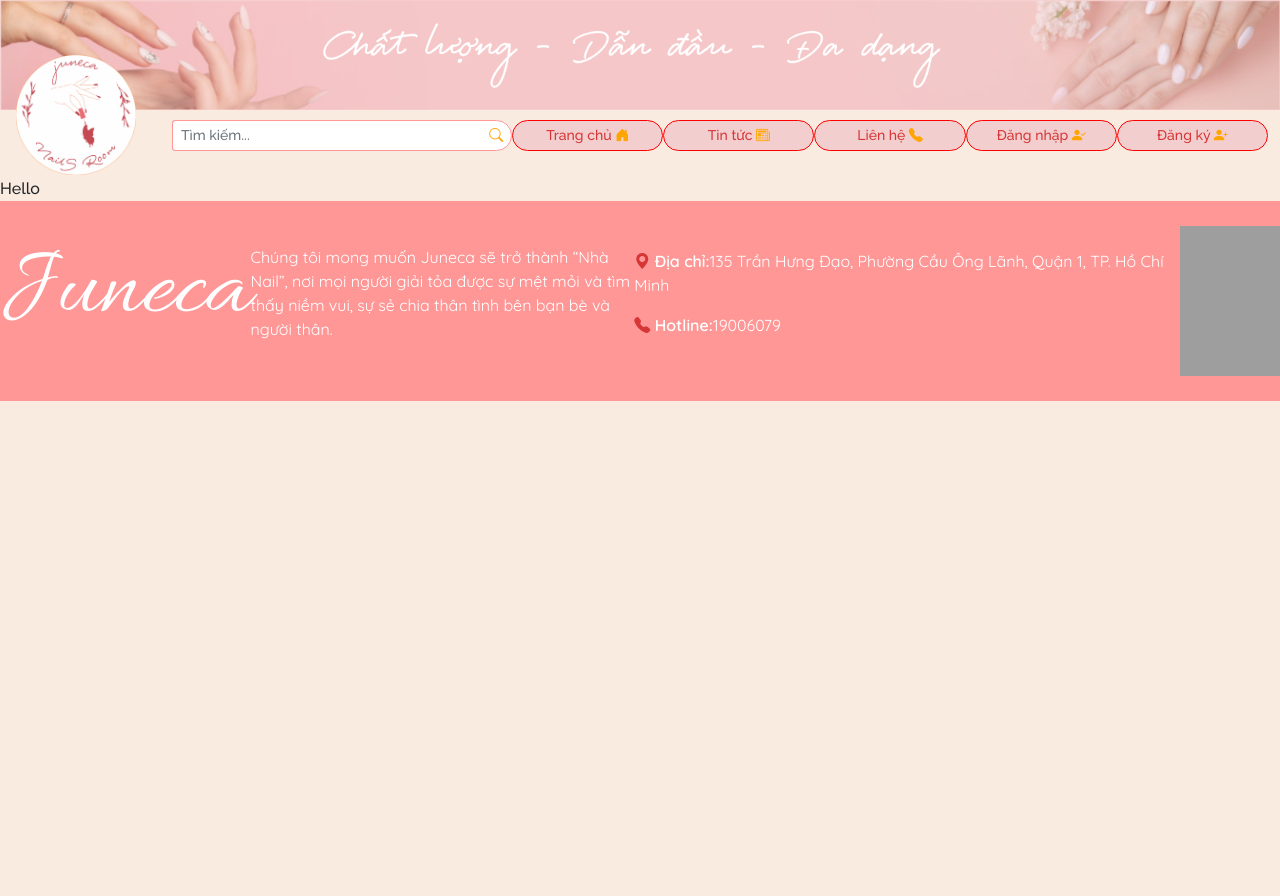
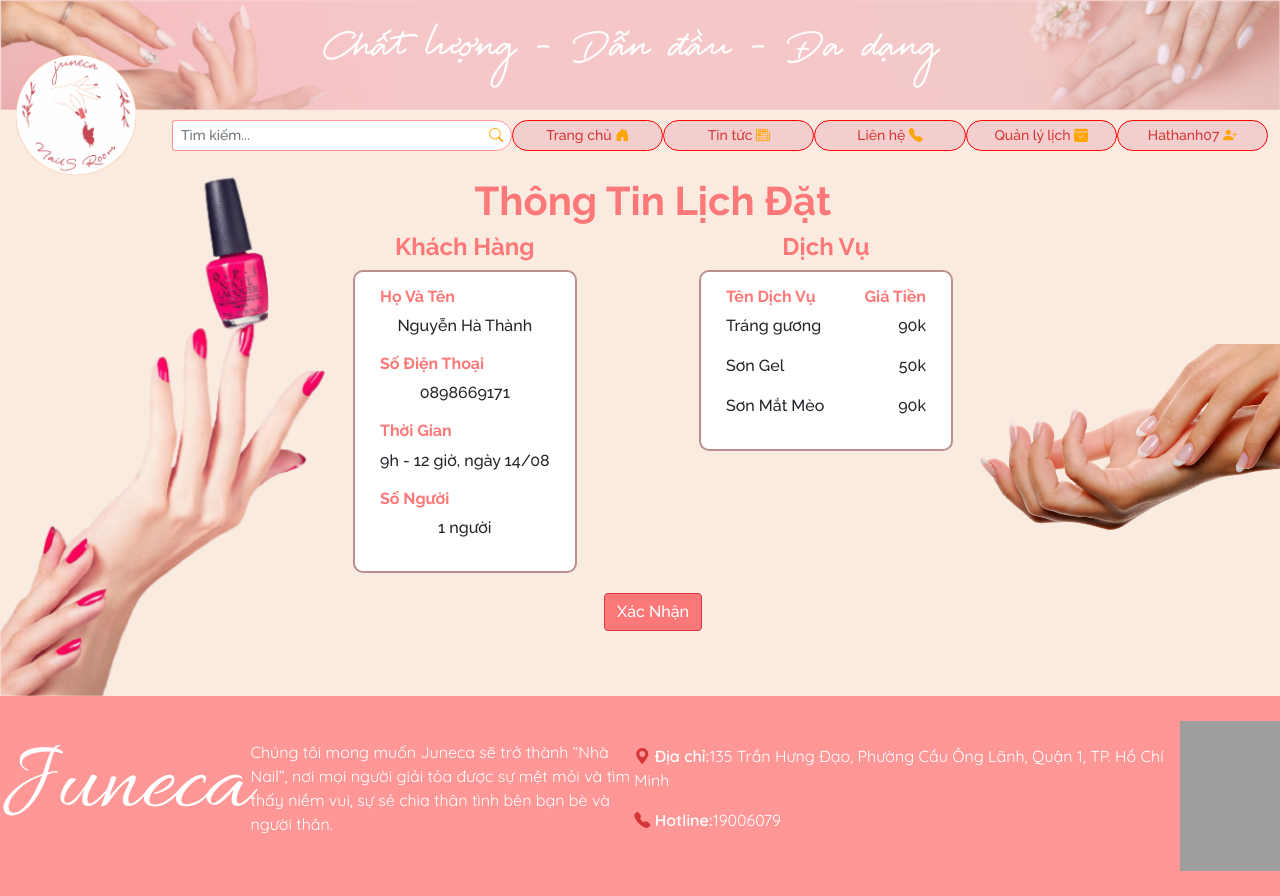
Before and after one commit to 18127134/Team3-FE, a React (Create React App) app: page /booking/information in a window 1280 px wide. Before the commit the page ends 800 px from the top, so only its background shows below. Built offline with nearby package versions, Linux system fonts and the light colour scheme; grey boxes are pictures that could not be loaded.

Commit message:
Update ALL

```diff
--- a/src/App.css
+++ b/src/App.css
@@ -48,7 +48,7 @@
 .text-header{
   position: relative;
   text-align: center;
-  color: white;
+  color: rgb(255, 102, 102);
 }
 
 
@@ -211,21 +211,23 @@
 
 #container-border {
   border: solid rosybrown;
-  background-color: #fff6dc;
+  background-color: #ffffff;
   border-radius: 10px;
-  border-width: 3px;
+  border-width: 2px;
   width: fit-content;
+  padding: 15px 5px;
+  margin-bottom: 20px;
 }
 
 #calendar-setting > *{
   margin-top: 13.5px;
 }
 
-.choose-service{
-  padding:20px;
-  margin-bottom: 20px;
-}
-
 .btn-danger{
   background-color: #FD7878;
 }
+
+.form-check label{
+  margin-top: 0%;
+margin-inline-start: 10px;
+}
--- a/src/App.js
+++ b/src/App.js
@@ -9,7 +9,8 @@ import React from 'react';
 import Calendarbook from './Component/booking/calendar';
 import Chooseservice from './Component/booking/chooseservice';
 import Bookinginformation from './Component/booking/information';
-
+import Payment from './Component/booking/payment';
+import Mngbooking from './Component/Mngbooking';
 
 import {
   BrowserRouter as Router,
@@ -17,12 +18,16 @@ import {
   Route
 } from "react-router-dom";
 
+
+
 function App() {
+
+  let itemcheck = [];
 
   return (
     <Router>
       <Header />
-      <Navbar />
+      <Navbar status={0} />
       <Switch>
         <Route path="/" exact>
           <Homepage />
@@ -37,11 +42,19 @@ function App() {
           <Calendarbook />
         </Route>
         <Route path="/booking/chooseservice">
-          <Chooseservice />
+          <Chooseservice itemcheck={itemcheck} />
         </Route>
         <Route path="/booking/information">
           <Bookinginformation />
         </Route>
+        <Route path="/booking/payment">
+          <Payment />
+        </Route>
+
+        <Route path="/managementbooking">
+          <Mngbooking />
+        </Route>
+
       </Switch>
       <Footer />
     </Router>
--- a/src/Component/booking/chooseservice.js
+++ b/src/Component/booking/chooseservice.js
@@ -98,24 +98,32 @@ const nail_design = [
 ]
 
 // Main
-function Chooseservice() {
+function Chooseservice(props) {
     // Function
     function handleChoose(data) {
-        if (data[0]) itemcheck.push(data[1]);
+        const service = [...nail_service, ...nail_design];
+
+        if (data[0]) itemcheck.push(service.find(x => x.id === data[1]));
         else itemcheck.splice(itemcheck.indexOf(data[1]), 1);
+
     }
 
-    const itemcheck = [];
+    const handleClick = e => {
+
+    }
+
+    // Variables
+    const itemcheck = props.itemcheck;
 
     return (
         <div className="d-flex justify-content-between">
             <div className="row align-items-end">
-                <img src={nail1} class=" " alt="nail" />
+                <img src={nail1} alt="nail" />
             </div>
 
             <div>
                 <h1 className="text-center">Chọn Dịch Vụ</h1>
-                <div id="container-border" className="d-flex justify-content-between choose-service">
+                <div id="container-border" className="d-flex justify-content-between">
                     <div style={{ width: "250px" }}>
                         <h2 className="text-center">
                             Nail Service
@@ -143,7 +151,7 @@ function Chooseservice() {
                         </h2>
 
                         <div className="d-flex justify-content-between" >
-                            <h6 className="" style={{ marginTop: "0%" }}>TÊN DỊCH VỤ</h6>
+                            <h6 style={{ marginTop: "0%" }}>TÊN DỊCH VỤ</h6>
                             <h6>GIÁ TIỀN</h6>
                         </div>
 
@@ -162,8 +170,8 @@ function Chooseservice() {
                 </div>
 
                 <div className="text-center" style={{ marginBottom: "20px" }}>
-                    <Link to="booking/information">
-                        <button type="submit" className="btn btn-danger" > Đặt Lịch</button>
+                    <Link to="information">
+                        <button type="submit" className="btn btn-danger" onClick={handleClick} > Đặt Lịch</button>
                     </Link>
 
                 </div>
--- a/src/Component/booking/information.js
+++ b/src/Component/booking/information.js
@@ -1,11 +1,97 @@
 import React from "react"
+import Serviceinfor from "../inforservice";
+import nail1 from "../../Picture/nail_1.png"
+import nail6 from "../../Picture/nail_6png.png"
+import { Fragment } from "react";
+import { Link } from "react-router-dom"
 
-function Booking_information(props) {
+function Bookinginformation(props) {
     return (
-        <div>
-            Hello
-        </div>
+        <Fragment>
+            <div className="d-flex justify-content-between">
+                <div className="row align-items-end" style={{ width: "350px" }}>
+                    <img src={nail1} alt="nail" style={{ width: "350px" }} />
+                </div>
+                <div style={{ width: "600px" }}>
+                    <h1 className="text-center">
+                        Thông Tin Lịch Đặt
+                    </h1>
+                    <div className="d-flex justify-content-between" >
+                        <div >
+                            <h4 className="text-center">Khách Hàng</h4>
+
+                            <div id="container-border">
+                                <div>
+                                    <div>
+                                        <h6>Họ Và Tên</h6>
+
+                                        <p className="text-center">Nguyễn Hà Thành</p>
+                                    </div>
+
+                                    <div>
+                                        <h6>Số Điện Thoại</h6>
+
+                                        <p className="text-center">0898669171</p>
+                                    </div>
+
+                                    <div>
+                                        <h6>Thời Gian</h6>
+
+                                        <p className="text-center">9h - 12 giờ, ngày 14/08</p>
+                                    </div>
+
+                                    <div>
+                                        <h6>Số Người</h6>
+
+                                        <p className="text-center">1 người</p>
+                                    </div>
+                                </div>
+                            </div>
+                        </div>
+
+                        <div>
+                            <h4 className="text-center">Dịch Vụ</h4>
+
+                            <div id="container-border" >
+                                <div>
+                                    <div className="d-flex justify-content-between" style={{ width: "200px" }} >
+                                        <h6 style={{ marginTop: "0%" }}>Tên Dịch Vụ</h6>
+                                        <h6>Giá Tiền</h6>
+                                    </div>
+
+                                    <Serviceinfor
+                                        name={"Tráng gương"}
+                                        price={90000}
+                                    />
+
+                                    <Serviceinfor
+                                        name={"Sơn Gel"}
+                                        price={50000}
+                                    />
+
+                                    <Serviceinfor
+                                        name={"Sơn Mắt Mèo"}
+                                        price={90000}
+                                    />
+
+                                </div>
+                            </div>
+                        </div>
+
+                    </div>
+
+                    <div className="text-center" style={{ marginBottom: "20px" }}>
+                        <Link to="payment">
+                            <button type="submit" className="btn btn-danger" >Xác Nhận</button>
+                        </Link>
+                    </div>
+                </div>
+                <div className="align-self-center">
+                    <img src={nail6} alt="nail" style={{ width: "300px" }} />
+                </div>
+            </div>
+        </Fragment>
     )
 };
 
-export default Booking_information;
+export default Bookinginformation;
--- /dev/null
+++ b/src/Component/booking/payment.js
@@ -0,0 +1,84 @@
+import React, { Fragment, useState } from "react"
+import nail300 from "../../Picture/nail300.png"
+import nail1 from "../../Picture/nail_1.png"
+import { Link } from "react-router-dom"
+
+function Payment() {
+    const momo = "https://sundaysea.com/wp-content/uploads/2019/07/logo-momo.png"
+
+    const [payment, setpayment] = useState(1);
+    // Function
+
+    const handleSubmit = e => {
+        e.preventDefault();
+        console.log(payment);
+    }
+
+    const hanldeChange = e => {
+        setpayment(Number(e.target.value));
+    }
+    return (
+        <Fragment>
+            <div className="d-flex justify-content-between">
+                <div className="row align-items-end" style={{ width: "350px" }}>
+                    <img src={nail1} alt="nail" style={{ width: "350px" }} />
+                </div>
+
+                <form onSubmit={handleSubmit}>
+                    <h1 className="text-center">
+                        Thanh Toán
+                    </h1>
+
+                    <div id="container-border">
+                        <h4>
+                            Thông tin chung
+                        </h4>
+
+                        <label>Họ tên:</label>
+                        <span>Nguyễn Hà Thành</span>
+
+                        <br />
+
+                        <label>Tổng tiền:   </label>
+                        <span>230k</span>
+
+                        <br />
+                        <br />
+                        <h4>
+                            Hình thức thanh toán
+                        </h4>
+
+                        <div className="form-check">
+                            <input className="form-check-input" type="radio" name="payment" id="flexRadioDefault1" value="1" onChange={hanldeChange} defaultChecked />
+                            <label className="form-check-label">
+                                Thanh Toán Tại Cửa Hàng
+                            </label>
+                        </div>
+                        <div className="form-check">
+                            <input className="form-check-input" type="radio" name="payment" id="flexRadioDefault2" value="2" onChange={hanldeChange} />
+                            <label className="form-check-label" >
+                                Thanh Toán Online
+                            </label>
+                        </div>
+                        <br />
+                        <div className="text-center">
+                            <img src={momo} alt="Momo Payment" style={{ width: "80px" }} />
+                        </div>
+                    </div>
+
+                    <div className="text-center" style={{ marginBottom: "20px" }}>
+                        <Link to="../managementbooking">
+                            <button type="submit" className="btn btn-danger" >Xác Nhận</button>
+                        </Link>
+                    </div>
+                </form>
+
+                <div className="align-self-center">
+                    <img src={nail300} alt="nail" style={{ width: "300px" }} />
+                </div>
+            </div>
+        </Fragment>
+    )
+}
+
+export default Payment;
--- a/src/Component/form_signup.js
+++ b/src/Component/form_signup.js
@@ -60,12 +60,6 @@ function Formsignup() {
                     </p>
                 </div>
             </form>
-
-
-
-
-
-
         </div>
     );
 }
--- /dev/null
+++ b/src/Component/inforservice.js
@@ -0,0 +1,23 @@
+import React from "react"
+
+
+
+function Serviceinfor(props) {
+    // Function
+
+    return (
+        <div className="d-flex justify-content-between">
+            <div>
+                <p className="form-check-label" style={{ marginTop: "0%" }}>
+                    {props.name}
+                </p>
+            </div>
+            <p>
+                {props.price / 1000}k
+            </p>
+
+        </div>
+    );
+}
+
+export default Serviceinfor;
--- a/src/Component/navbar.js
+++ b/src/Component/navbar.js
@@ -1,7 +1,8 @@
 import React from 'react';
 import { Link } from 'react-router-dom';
 
-function Navbar() {
+function Navbar(props) {
+    console.log(props.status);
     return (
         <div className="container" style={{ marginLeft: "150px" }}>
             <div className="d-flex flex-row justify-content-evenly " style={{ fontSize: "10px", margin: "10px" }}>
@@ -24,16 +25,37 @@ function Navbar() {
                 <div className="">
                     <button type="button" className="btn-sm button_nav">Liên hệ <i className="bi bi-telephone-fill" /></button>
                 </div>
+
                 <div className="">
+                    {props.status === 1 ?
                         <Link to="/signin">
                             <button type="button" className="btn-sm button_nav">Đăng nhập <i className="bi bi-person-check-fill" /></button>
                         </Link>
+                        :
+                        <Link to="/managementbooking">
+                            <button type="button" className="btn-sm button_nav">Quản lý lịch <i className="bi bi-calendar-check-fill" /></button>
+                        </Link>
+                    }
+
                 </div>
                 <div className="">
+
+
+                    {props.status === 1 ?
                         <Link to="/signup">
                             <button type="button" className="btn-sm button_nav">Đăng ký <i className="bi bi-person-plus-fill" /></button>
                         </Link>
+                        :
+                        <Link to="/profile">
+                            <button type="button" className="btn-sm button_nav">Hathanh07 <i className="bi bi-person-plus-fill" /></button>
+                        </Link>
+                    }
                 </div>
+
+
+
+
+
 
             </div>
         </div>
```
Also changed, not shown: src/Picture/nail_6png.png (added), src/index.css (line endings or trailing spaces). Lines whose indentation alone changed are shown as unchanged.
